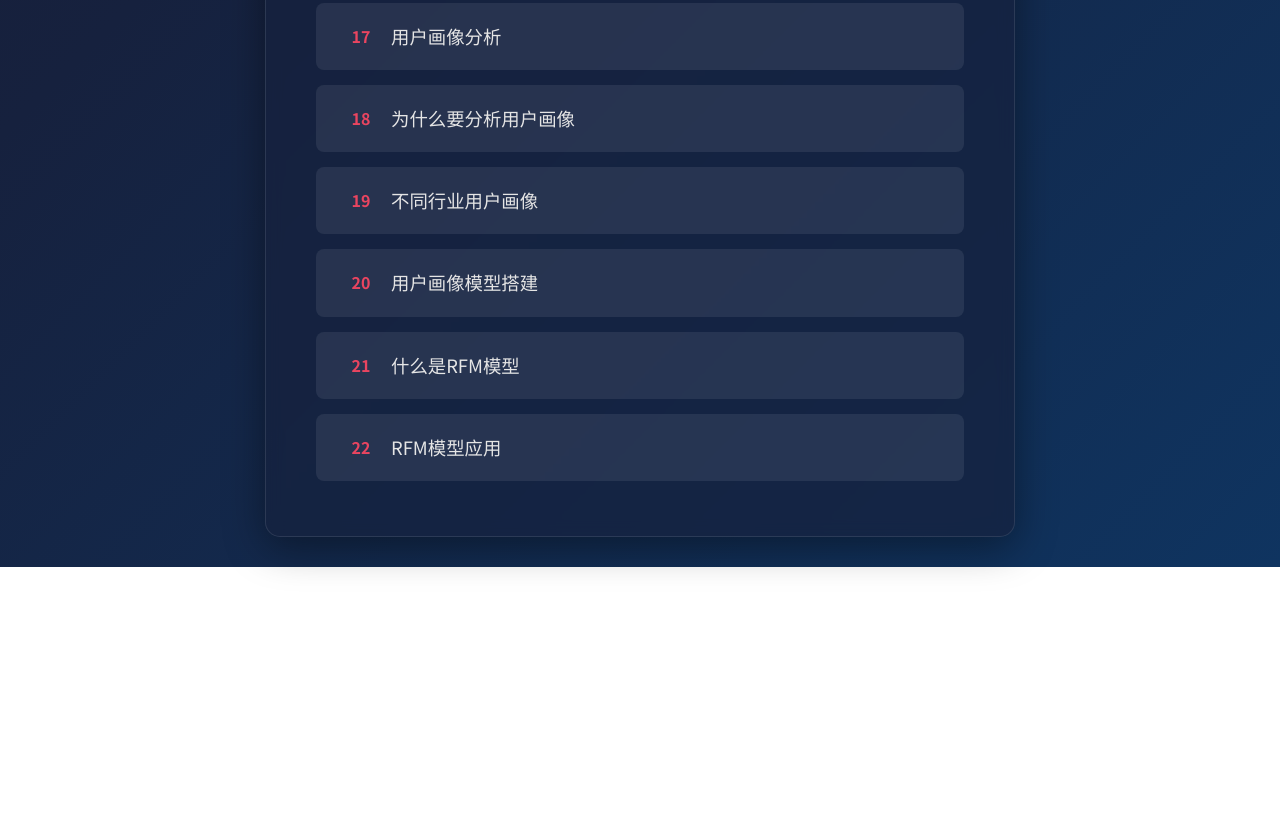
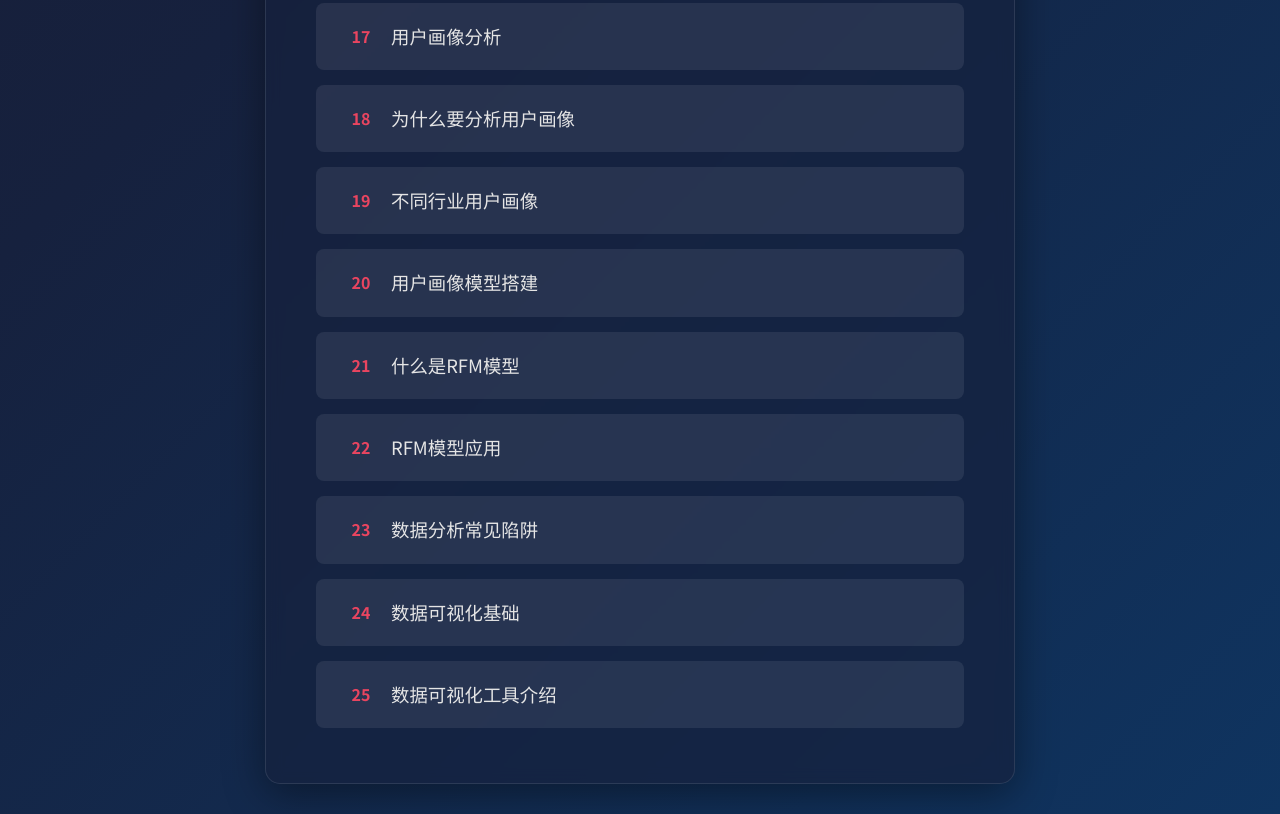
Before and after one commit to qingyin741/jiutiancaicai_data, a plain HTML site: page index.html in a window 1280 px wide. Shown: the part 1572-2386 px from the top of the page. Before the commit the page ends 2139 px from the top, so only its background shows below. Drawn offline with Linux system fonts and the light colour scheme.

Commit message:
Update index.html

```diff
--- a/index.html
+++ b/index.html
@@ -42,7 +42,9 @@
                 <li><a href="20.用户画像模型搭建.html"><span>20</span> 用户画像模型搭建</a></li>
                 <li><a href="21.什么是RFM模型.html"><span>21</span> 什么是RFM模型</a></li>
                 <li><a href="22.RFM模型应用.html"><span>22</span> RFM模型应用</a></li>
-
+                <li><a href="23.数据分析常见陷阱.html"><span>23</span> 数据分析常见陷阱</a></li>
+                <li><a href="24.数据可视化基础.html"><span>24</span> 数据可视化基础</a></li>
+                <li><a href="25.数据可视化工具介绍.html"><span>25</span> 数据可视化工具介绍</a></li>
             </ul>
         </nav>
     </main>
```
